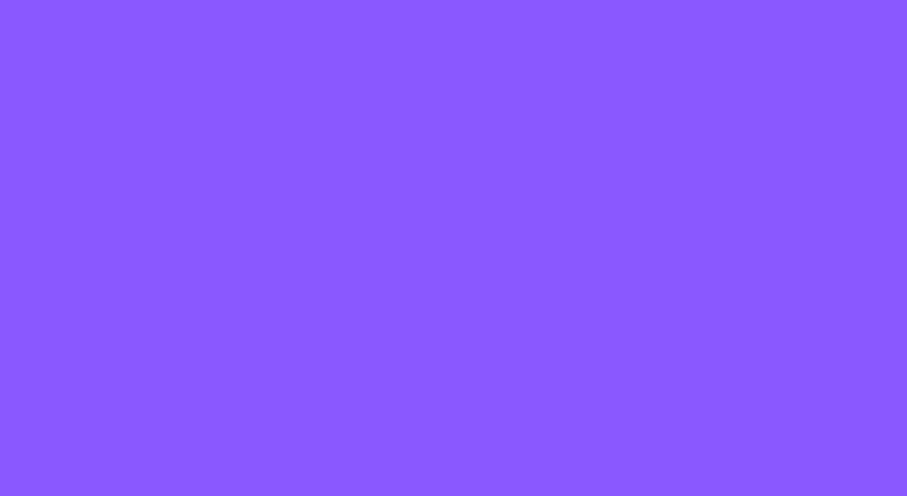
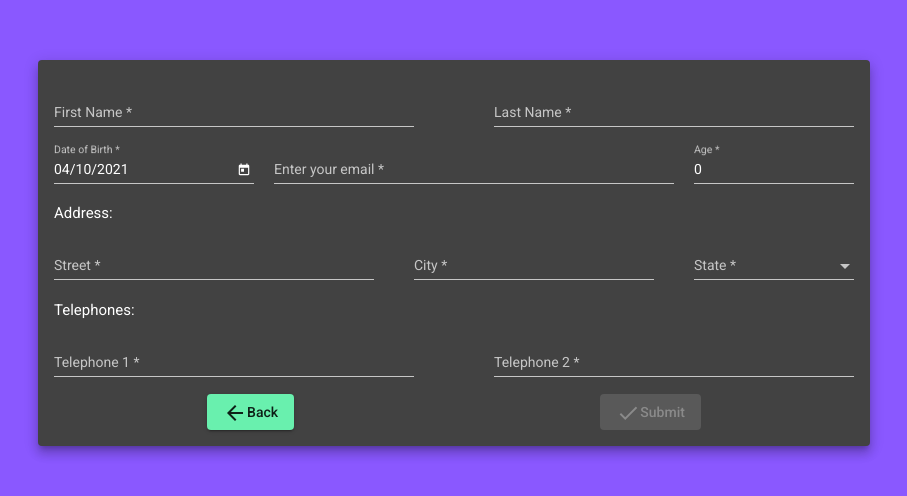
Before and after one commit to davidsongoes/EstudosAngular7NGRX, an Angular app in the folder forms/template-driven/: page /form-reactive-validation in a window 1280 px wide. Before the commit this address led to /. Shown: the top 496 px of the page, without its empty margins (186-1093 px from the left). Built offline with nearby package versions, Linux system fonts and the light colour scheme.

Commit message:
feat(reactice-validation): :keyboard: Aula Reactive Validation

```diff
--- a/forms/template-driven/src/app/app.module.ts
+++ b/forms/template-driven/src/app/app.module.ts
@@ -16,7 +16,7 @@ import { FormControlComponent } from './form-control/form-control.component';
 import { FormGroupComponent } from './form-group/form-group.component';
 import { FormBuilderComponent } from './form-builder/form-builder.component';
 import { FormArrayComponent } from './form-array/form-array.component';
-
+import { ReactiveFormValidationComponent } from './reactive-form-validation/reactive-form-validation.component';
 
 @NgModule({
   declarations: [
@@ -28,7 +28,8 @@ import { FormArrayComponent } from './form-array/form-array.component';
     FormControlComponent,
     FormGroupComponent,
     FormBuilderComponent,
-    FormArrayComponent
+    FormArrayComponent,
+    ReactiveFormValidationComponent,
   ],
   imports: [
     BrowserModule,
@@ -37,10 +38,9 @@ import { FormArrayComponent } from './form-array/form-array.component';
     MaterialModule,
     FlexLayoutModule,
     FormsModule,
-    ReactiveFormsModule
+    ReactiveFormsModule,
   ],
-  providers: [
-    {provide: MAT_DATE_LOCALE, useValue: 'pt-BR'},
-  ],  bootstrap: [AppComponent]
+  providers: [{ provide: MAT_DATE_LOCALE, useValue: 'pt-BR' }],
+  bootstrap: [AppComponent],
 })
-export class AppModule { }
+export class AppModule {}
--- a/forms/template-driven/src/app/home/home.component.html
+++ b/forms/template-driven/src/app/home/home.component.html
@@ -1,4 +1,4 @@
-<div layout="column" layout-fill>
+<div layout="column" layout-fill @fadeIn>
   <div
     fxLayout="row wrap"
     fxLayoutAlign="space-evenly center"
@@ -66,5 +66,13 @@
     >
       Form Array
     </button>
+    <button
+      style="margin-bottom: 10px"
+      routerLink="/form-reactive-validation"
+      mat-raised-button
+      color="accent"
+    >
+      Form Reactive Validation
+    </button>
   </div>
 </div>
--- a/forms/template-driven/src/app/home/home.component.ts
+++ b/forms/template-driven/src/app/home/home.component.ts
@@ -1,15 +1,14 @@
 import { Component, OnInit } from '@angular/core';
+import { fadeIn } from '../app.animation';
 
 @Component({
   selector: 'app-home',
   templateUrl: './home.component.html',
-  styleUrls: ['./home.component.css']
+  styleUrls: ['./home.component.css'],
+  animations: [fadeIn()],
 })
 export class HomeComponent implements OnInit {
+  constructor() {}
 
-  constructor() { }
-
-  ngOnInit(): void {
-  }
-
+  ngOnInit(): void {}
 }
--- /dev/null
+++ b/forms/template-driven/src/app/reactive-form-validation/reactive-form-validation.component.html
@@ -0,0 +1,220 @@
+<div layout="column" layout-fill @fadeIn>
+  <div align="center" layout="row" layout-align="center center">
+    <mat-card
+      class="info-card mat-elevation-z8"
+      flex="80"
+      style="margin-top: 60px; width: 800px"
+    >
+      <mat-card-title></mat-card-title>
+      <mat-card-subtitle> </mat-card-subtitle>
+
+      <mat-card-content fxLayout="column" fxLayoutAlign="stretch">
+        <form
+          [formGroup]="clientForm"
+          (ngSubmit)="onSubmit()"
+          fxLayout="column"
+          fxLayoutAlign="start stretch"
+        >
+          <div fxFlex="100" fxLayout="row" fxLayoutAlign="space-between  start">
+            <mat-form-field fxFlex="45">
+              <input
+                matInput
+                type="text"
+                formControlName="firstName"
+                placeholder="First Name"
+              />
+              <mat-error
+                *ngIf="clientForm.controls.firstName.hasError('required')"
+              >
+                Please enter the First Name
+              </mat-error>
+              <mat-error
+                *ngIf="clientForm.controls.firstName.hasError('minlength')"
+              >
+                Please enter the First Name with min
+                {{
+                  clientForm.controls.firstName.errors?.minlength.requiredLength
+                }}
+                or more caracteres. Actual:
+                {{
+                  clientForm.controls.firstName.errors?.minlength.actualLength
+                }}
+              </mat-error>
+            </mat-form-field>
+            <mat-form-field fxFlex="45">
+              <input
+                matInput
+                type="text"
+                formControlName="lastName"
+                placeholder="Last Name"
+              />
+              <mat-error
+                *ngIf="clientForm.controls.lastName.hasError('required')"
+              >
+                Please enter the Last Name
+              </mat-error>
+            </mat-form-field>
+          </div>
+
+          <div fxFlex="100" fxLayout="row" fxLayoutAlign="space-between  start">
+            <mat-form-field fxFlex="25">
+              <input
+                matInput
+                formControlName="birth"
+                [matDatepicker]="dtbirth"
+                placeholder="Date of Birth"
+              /><mat-error
+                *ngIf="clientForm.controls.birth.hasError('required')"
+              >
+                Please enter the Birth
+              </mat-error>
+              <mat-datepicker-toggle
+                matSuffix
+                [for]="dtbirth"
+              ></mat-datepicker-toggle>
+              <mat-datepicker #dtbirth></mat-datepicker>
+            </mat-form-field>
+
+            <mat-form-field fxFlex="50">
+              <input
+                matInput
+                formControlName="email"
+                placeholder="Enter your email"
+                type="email"
+              />
+              <mat-error *ngIf="clientForm.controls.email.hasError('required')">
+                Please enter the Email
+              </mat-error>
+              <mat-error *ngIf="clientForm.controls.email.hasError('email')">
+                Please enter a valid email
+              </mat-error>
+            </mat-form-field>
+
+            <mat-form-field fxFlex="20">
+              <input
+                matInput
+                formControlName="age"
+                placeholder="Age"
+                type="number"
+              />
+              <mat-error *ngIf="clientForm.controls.age.hasError('required')">
+                Please enter the Age
+              </mat-error>
+              <mat-error
+                *ngIf="
+                  clientForm.controls.age.hasError('min') ||
+                  clientForm.controls.age.hasError('max')
+                "
+              >
+                Please enter the Age in between
+                {{ clientForm.controls.age.errors?.min.min }} and
+                {{ clientForm.controls.age.errors?.max.max }}
+              </mat-error>
+            </mat-form-field>
+          </div>
+
+          <div fxFlex="100" fxLayoutAlign="start">
+            <h4>Address:</h4>
+          </div>
+          <div fxFlex="100" fxLayout="row" fxLayoutAlign="space-between start">
+            <mat-form-field fxFlex="40">
+              <input
+                matInput
+                type="text"
+                formControlName="street"
+                placeholder="Street"
+              />
+              <mat-error
+                *ngIf="clientForm.controls.street.hasError('required')"
+              >
+                Please enter the Street
+              </mat-error>
+            </mat-form-field>
+            <mat-form-field fxFlex="30">
+              <input
+                matInput
+                type="text"
+                formControlName="city"
+                placeholder="City"
+              />
+              <mat-error *ngIf="clientForm.controls.city.hasError('required')">
+                Please enter the City
+              </mat-error>
+            </mat-form-field>
+
+            <mat-form-field fxFlex="20">
+              <mat-select placeholder="State" formControlName="state">
+                <mat-option
+                  *ngFor="let s of ['SP', 'DF', 'MT', 'PE', 'PA', 'RO']"
+                  [value]="s"
+                >
+                  {{ s }}
+                </mat-option>
+              </mat-select>
+              <mat-error *ngIf="clientForm.controls.state.hasError('required')">
+                Please enter the State
+              </mat-error>
+            </mat-form-field>
+          </div>
+
+          <div fxFlex="100" fxLayoutAlign="start">
+            <h4>Telephones:</h4>
+          </div>
+
+          <div
+            fxFlex="100"
+            fxLayout="row wrap"
+            fxLayoutAlign="space-between start"
+            fxLayoutGap="20px"
+          >
+            <mat-form-field fxFlex="45">
+              <input
+                matInput
+                type="text"
+                formControlName="phone1"
+                placeholder="Telephone 1 "
+              />
+              <mat-error
+                *ngIf="clientForm.controls.phone1.hasError('required')"
+              >
+                Please enter the Phone1
+              </mat-error>
+            </mat-form-field>
+            <mat-form-field fxFlex="45">
+              <input
+                matInput
+                type="text"
+                formControlName="phone2"
+                placeholder="Telephone 2"
+              />
+              <mat-error
+                *ngIf="clientForm.controls.phone2.hasError('required')"
+              >
+                Please enter the Phone2
+              </mat-error>
+            </mat-form-field>
+          </div>
+          <div fxLayout="row" fxLayoutAlign="space-around center">
+            <button
+              routerLink="/"
+              mat-raised-button
+              color="accent"
+              type="button"
+            >
+              <mat-icon>arrow_back</mat-icon>Back
+            </button>
+            <button
+              mat-raised-button
+              color="primary"
+              type="submit"
+              [disabled]="!clientForm.valid"
+            >
+              <mat-icon>done</mat-icon>Submit
+            </button>
+          </div>
+        </form>
+      </mat-card-content>
+      <mat-card-footer> </mat-card-footer>
+    </mat-card>
+  </div>
+</div>
--- /dev/null
+++ b/forms/template-driven/src/app/reactive-form-validation/reactive-form-validation.component.ts
@@ -0,0 +1,33 @@
+import { Component, OnInit } from '@angular/core';
+import { FormBuilder, Validators } from '@angular/forms';
+import { fadeIn } from '../app.animation';
+
+@Component({
+  selector: 'app-reactive-form-validation',
+  templateUrl: './reactive-form-validation.component.html',
+  styleUrls: ['./reactive-form-validation.component.css'],
+  animations: [fadeIn()],
+})
+export class ReactiveFormValidationComponent implements OnInit {
+  clientForm = this.fb.group({
+    firstName: ['', [Validators.required, Validators.minLength(5)]],
+    lastName: ['', [Validators.required]],
+    birth: [new Date(), [Validators.required]],
+    age: [0, [Validators.required, Validators.max(150), Validators.min(0)]],
+    email: ['', [Validators.required, Validators.email]],
+    street: ['', [Validators.required]],
+    city: ['', [Validators.required]],
+    state: [
+      '',
+      [Validators.required, Validators.minLength(2), Validators.maxLength(2)],
+    ],
+    phone1: ['', [Validators.required]],
+    phone2: ['', [Validators.required]],
+  });
+
+  constructor(private fb: FormBuilder) {}
+
+  ngOnInit(): void {}
+
+  onSubmit(): void {}
+}
```
Also changed, not shown: forms/template-driven/src/app/app-routing.module.ts (+13 -9 lines), forms/template-driven/src/app/reactive-form-validation/reactive-form-validation.component.css (added), 1 other file (tests, documents, lock files or other folders).
